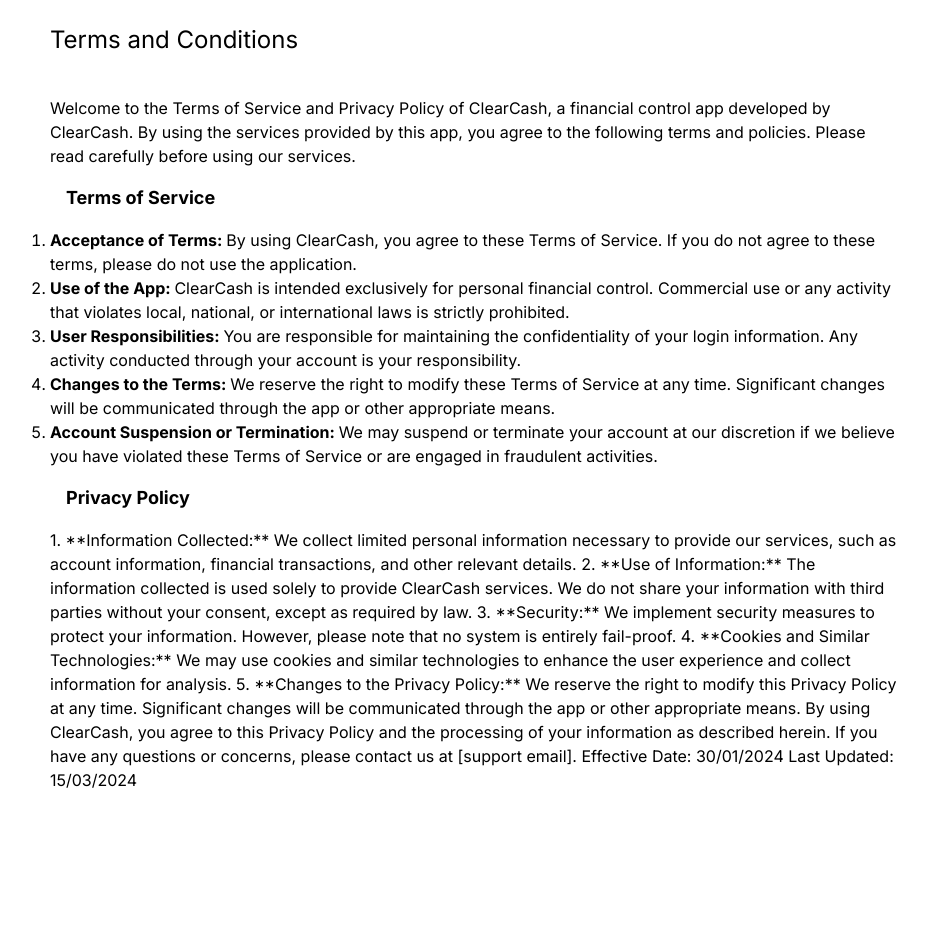
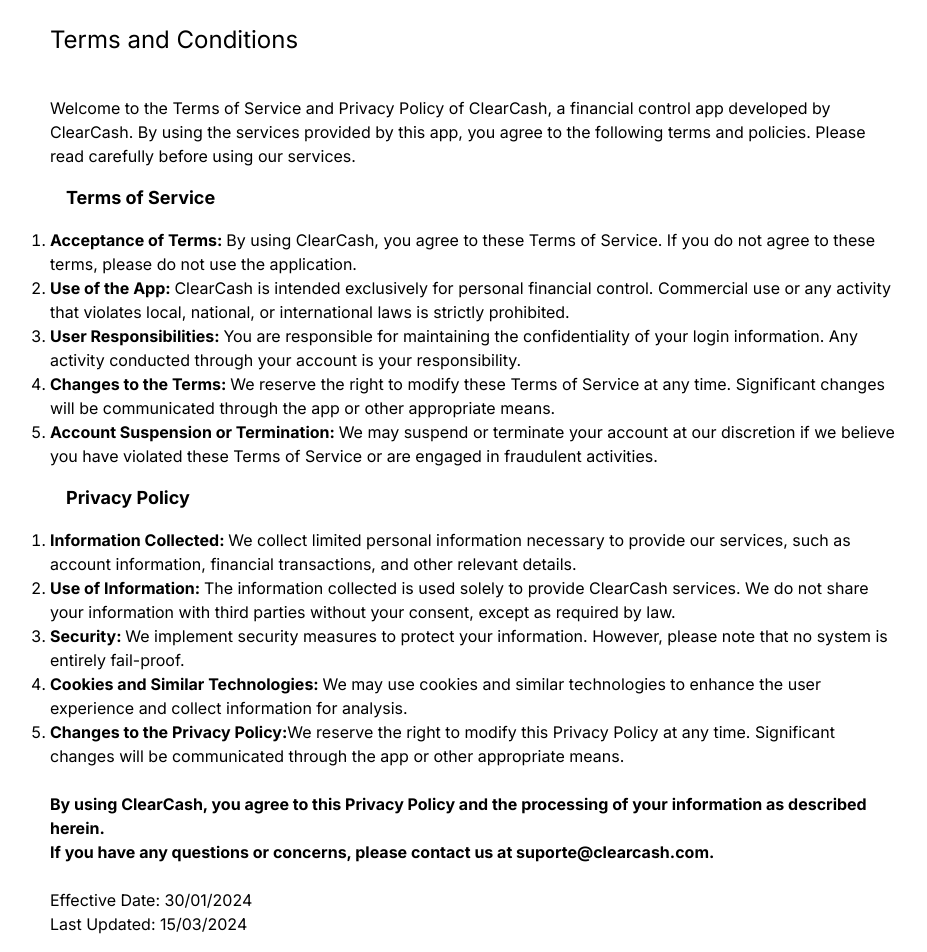
Before and after one commit to rafael-bit/clearcash, a Next.js app: page /terms in a window 1280 px wide. Shown: the top 952 px of the page, without its empty margins (166-1093 px from the left). Before the commit the page ends 816 px from the top, so only its background shows below. Built offline with nearby package versions, Linux system fonts and the light colour scheme.

Commit message:
finish front that pages

```diff
--- a/src/app/signup/page.tsx
+++ b/src/app/signup/page.tsx
@@ -12,6 +12,10 @@ export default function Signup() {
 							Create an account
 						</h1>
 						<form className="space-y-4 md:space-y-6" action="#">
+							<div>
+								<label htmlFor="email" className="block mb-2 text-sm font-medium text-gray-900 dark:text-white">Your name</label>
+								<input type="text" name="name" id="name" className="bg-gray-50 border border-gray-300 text-gray-900 sm:text-sm rounded-lg focus:ring-primary-600 focus:border-primary-600 block w-full p-2.5 dark:bg-gray-700 dark:border-gray-600 dark:placeholder-gray-400 dark:text-white dark:focus:ring-blue-500 dark:focus:border-blue-500" placeholder="Paul Matter" required />
+							</div>
 							<div>
 								<label htmlFor="email" className="block mb-2 text-sm font-medium text-gray-900 dark:text-white">Your email</label>
 								<input type="email" name="email" id="email" className="bg-gray-50 border border-gray-300 text-gray-900 sm:text-sm rounded-lg focus:ring-primary-600 focus:border-primary-600 block w-full p-2.5 dark:bg-gray-700 dark:border-gray-600 dark:placeholder-gray-400 dark:text-white dark:focus:ring-blue-500 dark:focus:border-blue-500" placeholder="name@company.com" required />
@@ -32,9 +36,9 @@ export default function Signup() {
 									<label htmlFor="terms" className="font-light text-gray-500 dark:text-gray-300">I accept the <a className="font-medium text-primary-600 hover:underline dark:text-primary-500" href="/terms">Terms and Conditions</a></label>
 								</div>
 							</div>
-							<button type="submit" className="w-full text-white bg-primary-600 hover:bg-primary-700 focus:ring-4 focus:outline-none focus:ring-primary-300 font-medium rounded-lg text-sm px-5 py-2.5 text-center dark:bg-primary-600 dark:hover:bg-primary-700 dark:focus:ring-primary-800">Create an account</button>
+							<button type="submit" className="w-full bg-primary-600 hover:bg-primary-700 focus:ring-4 font-medium rounded-lg text-md px-5 py-2.5 text-center dark:bg-primary-600 dark:hover:bg-primary-700 dark:focus:ring-primary-800 border">Create an account</button>
 							<p className="text-sm font-light text-gray-500 dark:text-gray-400">
-								Already have an account? <a href="#" className="font-medium text-primary-600 hover:underline dark:text-primary-500">Login here</a>
+								Already have an account? <a href="/" className="font-medium text-primary-600 hover:underline dark:text-primary-500">Login here</a>
 							</p>
 						</form>
 					</div>
--- a/src/app/terms/page.tsx
+++ b/src/app/terms/page.tsx
@@ -31,28 +31,39 @@ export default function Terms() {
 
 			<h1 className="text-lg p-4"><b>Privacy Policy</b></h1>
 
-				1. **Information Collected:**
+			<ul className="list-decimal">
+				<li>
+				<b>Information Collected: </b>
 				We collect limited personal information necessary to provide our services, such as account information, financial transactions, and other relevant details.
+				</li>
+				<li>
+				<b>Use of Information: </b>
+				The information collected is used solely to provide ClearCash services. We do not share your information with third parties without your consent, except as required by law.
+				</li>
+				<li>
+				<b>Security: </b>
+				We implement security measures to protect your information. However, please note that no system is entirely fail-proof.
+				</li>
+				<li>
+				<b>Cookies and Similar Technologies: </b>
+				We may use cookies and similar technologies to enhance the user experience and collect information for analysis.
+				</li>
+				<li>
+				<b>Changes to the Privacy Policy:</b>
+				We reserve the right to modify this Privacy Policy at any time. Significant changes will be communicated through the app or other appropriate means.
+				</li>
+			</ul>
+			<br />
 
-				2. **Use of Information:**
-				The information collected is used solely to provide ClearCash services. We do not share your information with third parties without your consent, except as required by law.
 
-				3. **Security:**
-				We implement security measures to protect your information. However, please note that no system is entirely fail-proof.
 
-				4. **Cookies and Similar Technologies:**
-				We may use cookies and similar technologies to enhance the user experience and collect information for analysis.
 
-				5. **Changes to the Privacy Policy:**
-				We reserve the right to modify this Privacy Policy at any time. Significant changes will be communicated through the app or other appropriate means.
+				<p className="font-bold">By using ClearCash, you agree to this Privacy Policy and the processing of your information as described herein.</p>
+				<p className="font-bold">If you have any questions or concerns, please contact us at suporte@clearcash.com.</p>
 
-				By using ClearCash, you agree to this Privacy Policy and the processing of your information as described herein.
-
-				If you have any questions or concerns, please contact us at [support email].
-
-				Effective Date: 30/01/2024
-
-				Last Updated: 15/03/2024
+			<br />
+				<p>Effective Date: 30/01/2024</p>
+				<p>Last Updated: 15/03/2024</p>
 		</main>
 	)
 }
```
